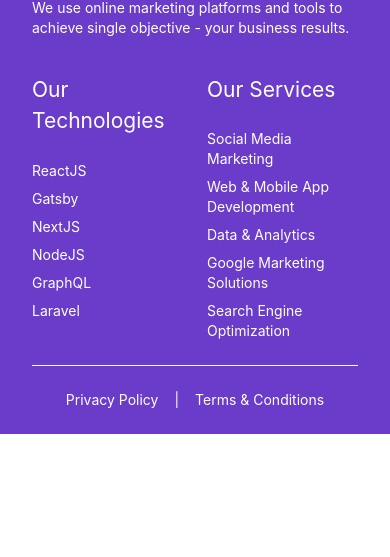
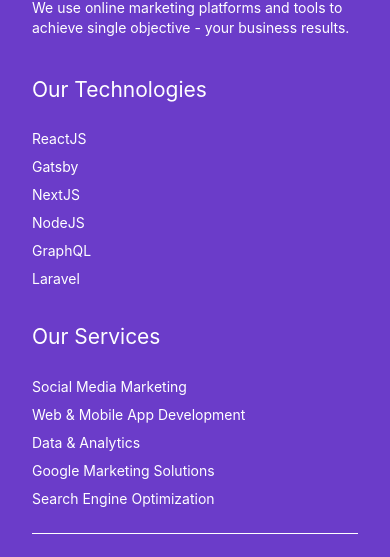
Before and after one commit to hansaja-gunasekara/AT-Digital-Landing-Page, a React (Create React App) app: page / in a window 390 px wide. Shown: the part 2212-2769 px from the top of the page. Before the commit the page ends 2646 px from the top, so only its background shows below. Built offline with nearby package versions, Linux system fonts and the light colour scheme.

Commit message:
update: Footer

```diff
--- a/src/components/Footer.jsx
+++ b/src/components/Footer.jsx
@@ -5,7 +5,7 @@
   return (
     <footer className="mt-5 bg-primary-color">
       <div className="p-4 py-6 lg:py-8 lg:mx-14 md:mx-9 sm:mx-4">
-        <div className="md:flex md:justify-between">
+        <div className="lg:flex lg:justify-between">
           <div className="mb-6 md:mb-0">
             <div>
               <img src={Logo} className="w-[238.89px] me-3" alt="" />
@@ -16,7 +16,7 @@
               </p>
             </div>
           </div>
-          <div className="grid grid-cols-1 gap-8 sm:gap-6 sm:grid-cols-2 mt-9 md:mt-0">
+          <div className="grid grid-cols-1 gap-8 md:gap-6 md:grid-cols-2 mt-9 lg:mt-0">
             <div>
               <h2 className="mb-6 text-[21px] text-white normal-case">
                 Our Technologies
```
